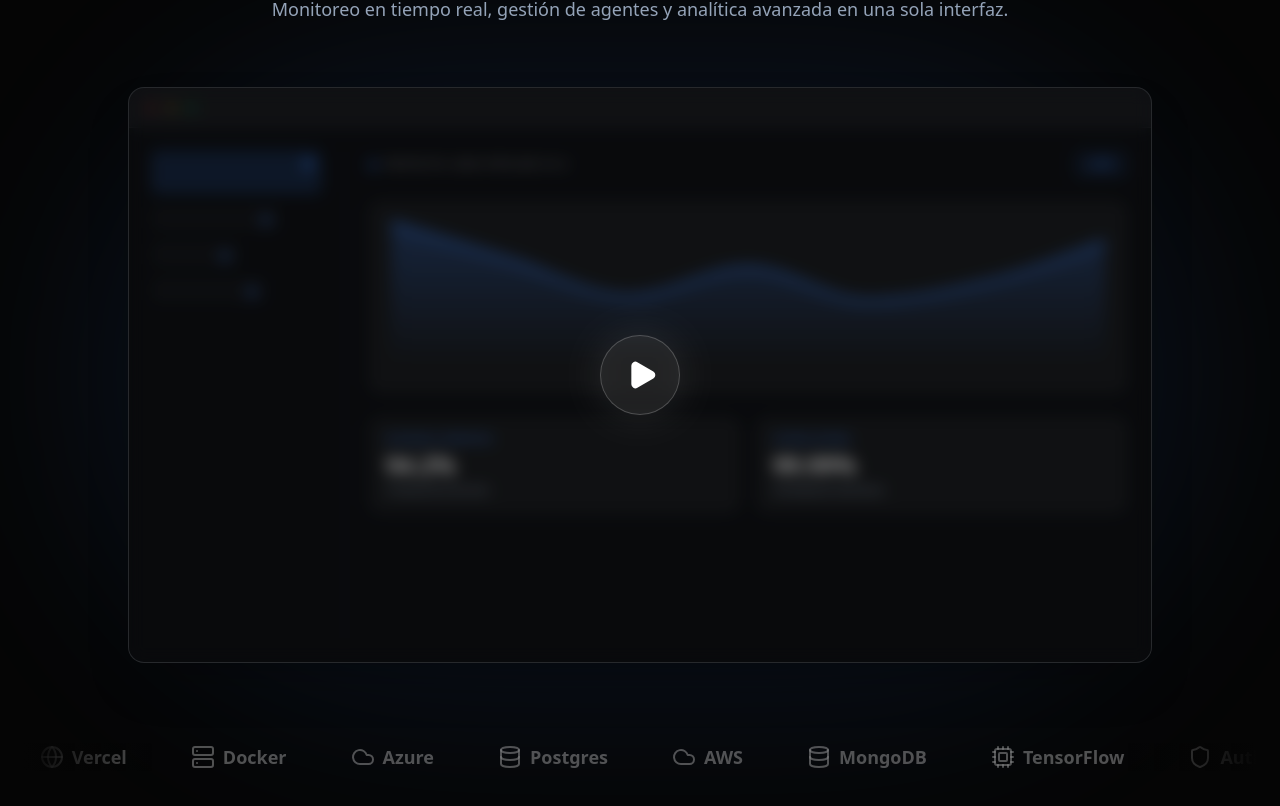
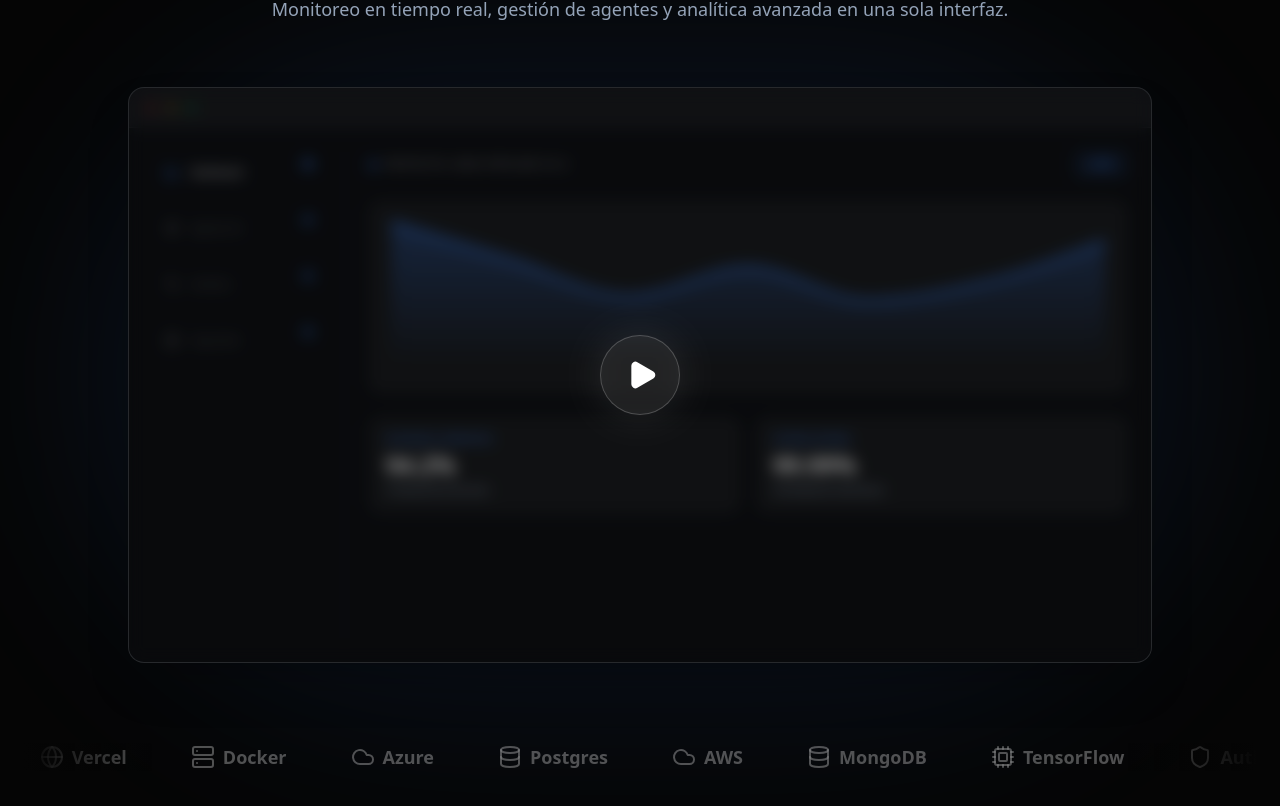
Before and after one commit to bittecoltech-sketch/Bitte, a Next.js app: page / in a window 1280 px wide. Shown: the part 1043-1849 px from the top of the page. Built offline with nearby package versions, Linux system fonts and the light colour scheme.

Commit message:
feat: populate sidebar boxes with icons and labels in PlatformPreview

```diff
--- a/components/sections/PlatformPreview.tsx
+++ b/components/sections/PlatformPreview.tsx
@@ -64,6 +64,7 @@ function InteractiveBox({
     description,
     className,
     isActive,
+    icon: Icon,
     onClick,
     onMouseEnter
 }: {
@@ -71,6 +72,7 @@ function InteractiveBox({
     description: string;
     className: string;
     isActive?: boolean;
+    icon?: any;
     onClick?: () => void;
     onMouseEnter?: () => void;
 }) {
@@ -78,13 +80,19 @@ function InteractiveBox({
         <div
             onClick={onClick}
             onMouseEnter={onMouseEnter}
-            className={`relative group/item cursor-pointer ${className} transition-all duration-300`}
+            className={`relative group/item cursor-pointer ${className} transition-all duration-300 flex items-center px-3 gap-3`}
         >
             {/* Base Box */}
-            <div className={`absolute inset-0 transition-all rounded shadow-inner ${isActive
-                ? "bg-bitte-blue/20 border border-bitte-blue/50"
-                : "bg-white/[0.03] group-hover/item:bg-white/[0.08] border border-white/5 group-hover/item:border-bitte-blue/30"
+            <div className={`absolute inset-0 transition-all rounded shadow-inner -z-10 ${isActive
+                    ? "bg-bitte-blue/20 border border-bitte-blue/50"
+                    : "bg-white/[0.03] group-hover/item:bg-white/[0.08] border border-white/5 group-hover/item:border-bitte-blue/30"
                 }`} />
+
+            {/* Icon & Label */}
+            {Icon && <Icon className={`w-3.5 h-3.5 transition-colors ${isActive ? 'text-bitte-blue' : 'text-white/40 group-hover/item:text-white/70'}`} />}
+            <span className={`text-[10px] font-medium transition-colors hidden md:block whitespace-nowrap ${isActive ? 'text-white' : 'text-white/30 group-hover/item:text-white/60'}`}>
+                {label}
+            </span>
 
             {/* Pulse Hotspot Dot */}
             <div className="absolute top-2 right-2 flex h-2 w-2">
@@ -162,30 +170,34 @@ export default function PlatformPreview() {
                             {/* Sidebar */}
                             <div className="w-16 md:w-48 border-r border-white/5 pr-6 hidden md:block space-y-4">
                                 <InteractiveBox
-                                    label="Dashboard General"
+                                    label="Dashboard"
                                     description="Visualización holística de operaciones e infraestructura."
                                     className="h-10 w-full"
+                                    icon={BarChart3}
                                     isActive={activeView === 'dashboard'}
                                     onMouseEnter={() => setActiveView('dashboard')}
                                 />
                                 <InteractiveBox
-                                    label="Despliegue Agentes"
+                                    label="Agentes IA"
                                     description="Gestión de orquestación para agentes autónomos."
-                                    className="h-5 w-3/4"
+                                    className="h-10 w-full"
+                                    icon={Zap}
                                     isActive={activeView === 'agentes'}
                                     onMouseEnter={() => setActiveView('agentes')}
                                 />
                                 <InteractiveBox
-                                    label="Analítica Predictiva"
+                                    label="Analítica"
                                     description="Modelado estocástico basado en datos históricos."
-                                    className="h-5 w-1/2"
+                                    className="h-10 w-full"
+                                    icon={Activity}
                                     isActive={activeView === 'analitica'}
                                     onMouseEnter={() => setActiveView('analitica')}
                                 />
                                 <InteractiveBox
-                                    label="Centro de Seguridad"
+                                    label="Seguridad"
                                     description="Monitoreo de tráfico malicioso y brechas."
-                                    className="h-5 w-2/3"
+                                    className="h-10 w-full"
+                                    icon={Lock}
                                     isActive={activeView === 'seguridad'}
                                     onMouseEnter={() => setActiveView('seguridad')}
                                 />
```
